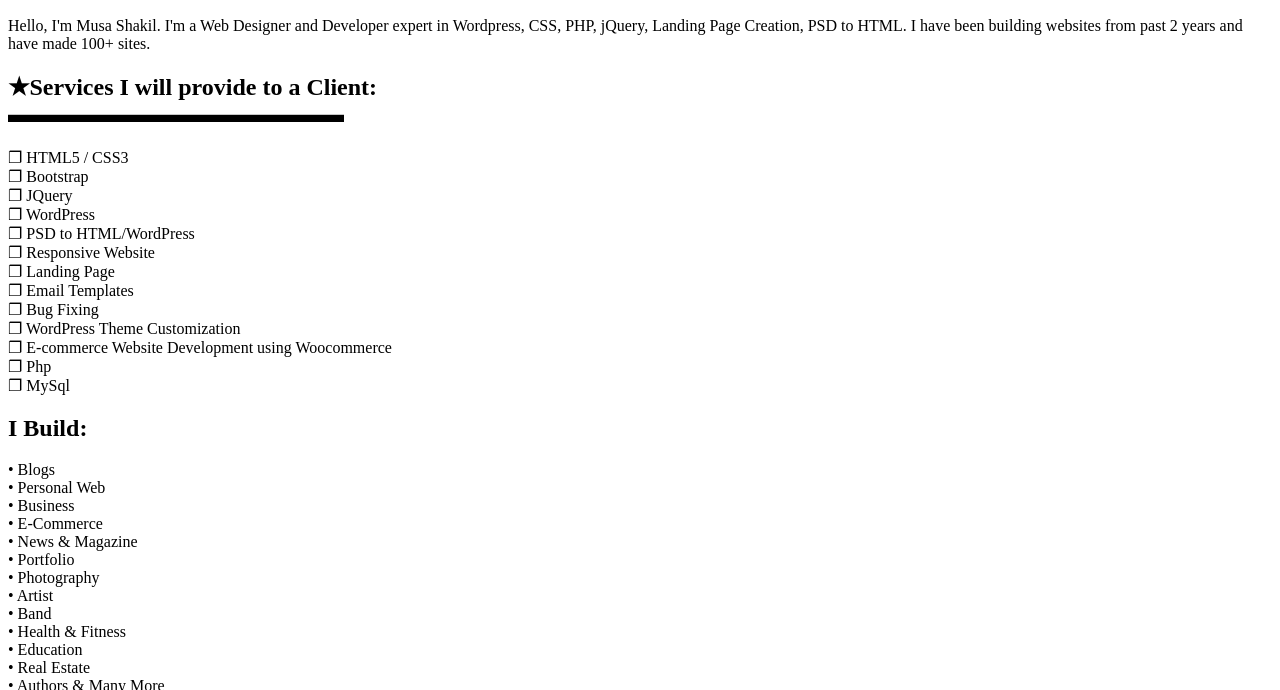
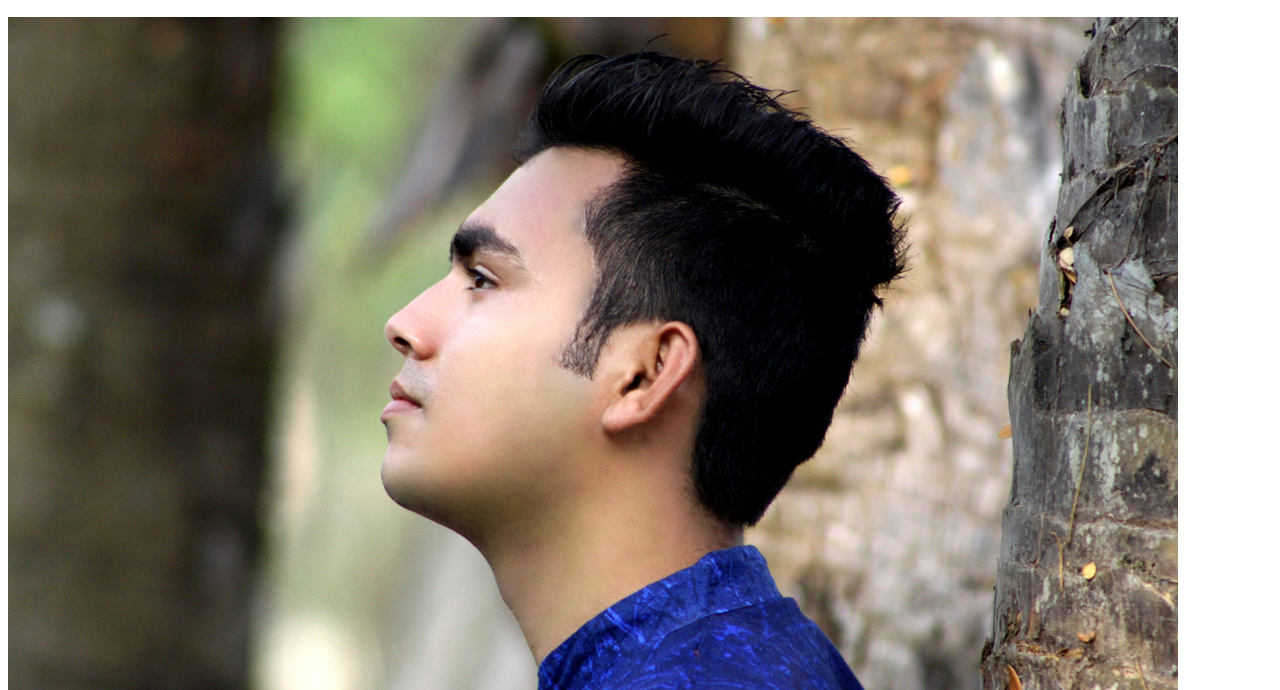
Before and after one commit to musashakil/musa, a plain HTML site: page index.html in a window 1280 px wide. Shown: the part 110-800 px from the top of the page. Drawn offline with Linux system fonts and the light colour scheme.

Commit message:
Add files via upload

```diff
--- a/index.html
+++ b/index.html
@@ -7,9 +7,9 @@
 	<body>
 		<h1>Full Stack Web Developer</h1>
 		<h2>Musa Shakil</h2>
-		Hello,
+		<img src="IMG_2068.jpg"><br>
+		Hello<br>
 		I'm Musa Shakil. I'm a Web Designer and Developer expert in Wordpress, CSS, PHP, jQuery, Landing Page Creation, PSD to HTML. I have been building websites from past 2 years and have made 100+ sites.<br>
-
 <h2>★Services I will provide to a Client:<br>
 ▬▬▬▬▬▬▬▬▬▬▬▬▬▬</h2>
 ❐ HTML5 / CSS3<br>
```
Also changed, not shown: IMG_2068.jpg (added).
